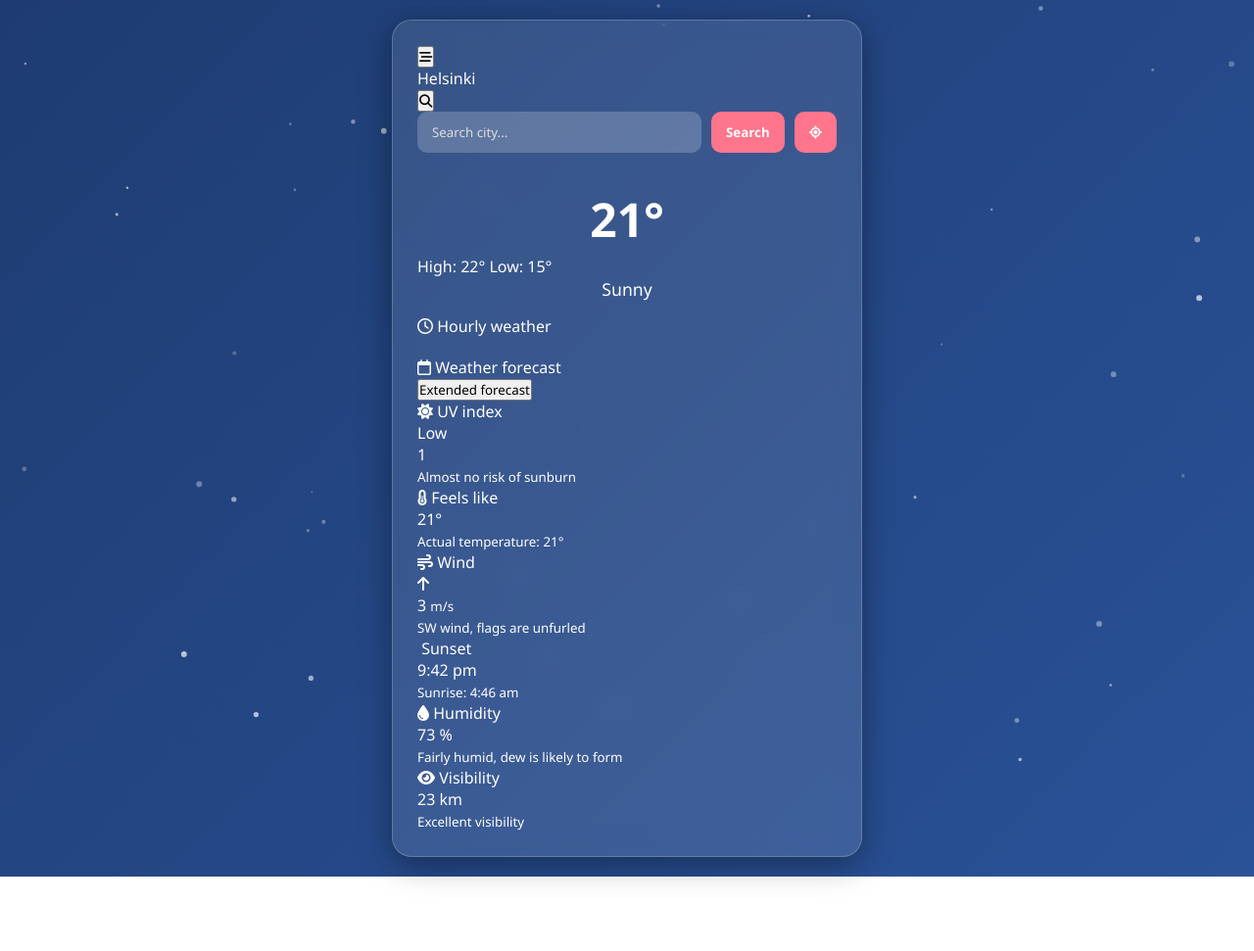
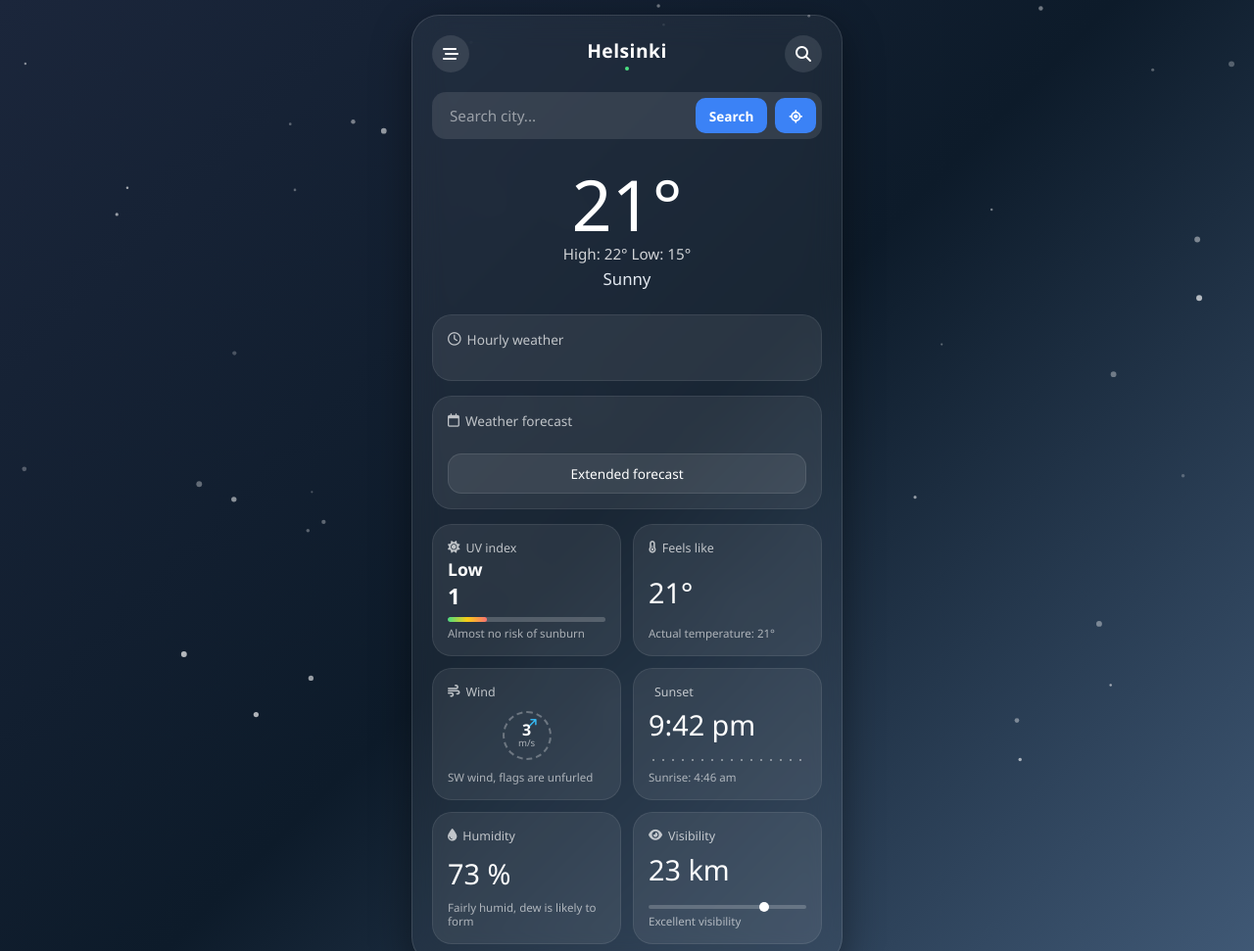
Before and after one commit to sumasingh263-cpu/sumas-weatherapp, a plain HTML site: page index.html in a window 1280 px wide. Shown: the top 971 px of the page at 98% size. Before the commit the page ends 895 px from the top, so only its background shows below. Drawn offline with Linux system fonts and the light colour scheme.

Commit message:
Update style.css

```diff
--- a/style.css
+++ b/style.css
@@ -2,17 +2,17 @@
     margin: 0;
     padding: 0;
     box-sizing: border-box;
-    font-family: 'Segoe UI', Tahoma, Geneva, Verdana, sans-serif;
+    font-family: 'Segoe UI', system-ui, -apple-system, sans-serif;
 }
 
 body {
-    background: linear-gradient(135deg, #1e3c72, #2a5298);
+    background: linear-gradient(135deg, #1b263b, #0d1b2a, #415a77);
     min-height: 100vh;
     color: #fff;
     display: flex;
     justify-content: center;
     align-items: center;
-    padding: 20px;
+    padding: 15px;
     position: relative;
     overflow-x: hidden;
 }
@@ -31,235 +31,344 @@ body {
     position: relative;
     z-index: 2;
     width: 100%;
-    max-width: 480px;
-    background: rgba(255, 255, 255, 0.1);
-    backdrop-filter: blur(12px);
-    -webkit-backdrop-filter: blur(12px);
-    border: 1px solid rgba(255, 255, 255, 0.2);
-    border-radius: 20px;
-    padding: 25px;
-    box-shadow: 0 8px 32px 0 rgba(0, 0, 0, 0.37);
+    max-width: 440px;
+    background: rgba(255, 255, 255, 0.05);
+    backdrop-filter: blur(16px);
+    -webkit-backdrop-filter: blur(16px);
+    border: 1px solid rgba(255, 255, 255, 0.12);
+    border-radius: 28px;
+    padding: 20px;
+    box-shadow: 0 12px 40px rgba(0, 0, 0, 0.4);
 }
 
-h1 {
+.top-nav {
+    display: flex;
+    justify-content: space-between;
+    align-items: center;
+    margin-bottom: 20px;
+}
+
+.top-nav button {
+    background: rgba(255, 255, 255, 0.1);
+    border: none;
+    color: #fff;
+    width: 38px;
+    height: 38px;
+    border-radius: 50%;
+    cursor: pointer;
+    display: flex;
+    align-items: center;
+    justify-content: center;
+    font-size: 1rem;
+    transition: background 0.2s;
+}
+
+.top-nav button:hover {
+    background: rgba(255, 255, 255, 0.2);
+}
+
+.location-title {
     text-align: center;
-    margin-bottom: 20px;
-    font-size: 1.8rem;
+}
+
+#city-name {
+    font-size: 1.2rem;
+    font-weight: 600;
+    letter-spacing: 0.5px;
+}
+
+.loc-dot {
+    width: 4px;
+    height: 4px;
+    background: #4ade80;
+    border-radius: 50%;
+    margin: 3px auto 0 auto;
 }
 
 .search-box {
     display: flex;
-    gap: 10px;
+    gap: 8px;
     margin-bottom: 15px;
+    background: rgba(255, 255, 255, 0.1);
+    padding: 6px;
+    border-radius: 14px;
 }
 
 .search-box input {
     flex: 1;
-    padding: 12px 15px;
-    border-radius: 10px;
+    background: transparent;
     border: none;
-    background: rgba(255, 255, 255, 0.2);
     color: #fff;
+    padding: 8px 12px;
     outline: none;
+    font-size: 0.95rem;
 }
 
 .search-box input::placeholder {
-    color: #ddd;
+    color: rgba(255, 255, 255, 0.5);
 }
 
 .search-box button {
-    padding: 12px 15px;
+    background: #3b82f6;
+    color: #fff;
+    border: none;
+    padding: 8px 14px;
     border-radius: 10px;
-    border: none;
-    background: #ff758c;
-    color: #fff;
     cursor: pointer;
-    font-weight: bold;
-    transition: background 0.3s;
-}
-
-.search-box button:hover {
-    background: #ff5270;
+    font-weight: 600;
+    font-size: 0.85rem;
 }
 
 .recent-searches {
-    margin-bottom: 20px;
-    font-size: 0.85rem;
-}
-
-.recent-searches span {
-    display: block;
-    margin-bottom: 5px;
-    color: #ddd;
+    margin-bottom: 15px;
 }
 
 #recent-list {
     display: flex;
-    gap: 8px;
+    gap: 6px;
     flex-wrap: wrap;
 }
 
 .recent-tag {
-    background: rgba(255, 255, 255, 0.2);
+    background: rgba(255, 255, 255, 0.1);
     padding: 4px 10px;
-    border-radius: 15px;
+    border-radius: 12px;
+    font-size: 0.75rem;
     cursor: pointer;
-    font-size: 0.8rem;
-    transition: background 0.2s;
 }
 
-.recent-tag:hover {
-    background: rgba(255, 255, 255, 0.4);
+.main-temp-section {
+    text-align: center;
+    margin-bottom: 25px;
 }
 
-.weather-card.hidden {
-    display: none;
-}
-
-.weather-card h2 {
-    text-align: center;
-    font-size: 2rem;
+#temp {
+    font-size: 4.5rem;
+    font-weight: 300;
+    line-height: 1;
     margin-bottom: 5px;
 }
 
-.weather-icon {
-    text-align: center;
-    font-size: 3rem;
-    margin: 10px 0;
+#high-low {
+    font-size: 0.95rem;
+    color: rgba(255, 255, 255, 0.8);
+    margin-bottom: 4px;
 }
 
 .desc {
-    text-align: center;
-    text-transform: capitalize;
-    font-size: 1.1rem;
-    margin-bottom: 10px;
+    font-size: 1.05rem;
+    font-weight: 500;
+    color: #e2e8f0;
 }
 
-#temp {
-    text-align: center;
-    font-size: 3rem;
-    font-weight: bold;
-}
-
-.high-low {
-    text-align: center;
-    color: #ddd;
-    margin-bottom: 20px;
-}
-
-.details-grid {
-    display: grid;
-    grid-template-columns: 1fr 1fr;
-    gap: 10px;
+.card-box {
+    background: rgba(255, 255, 255, 0.07);
+    border: 1px solid rgba(255, 255, 255, 0.08);
+    border-radius: 20px;
+    padding: 15px;
     margin-bottom: 15px;
 }
 
-.detail-item {
-    background: rgba(255, 255, 255, 0.1);
-    padding: 12px;
-    border-radius: 10px;
-    text-align: center;
-    font-size: 0.95rem;
-}
-
-.env-container {
-    display: grid;
-    grid-template-columns: 1fr 1fr;
-    gap: 10px;
-    margin-bottom: 15px;
-}
-
-.env-card {
-    background: rgba(255, 255, 255, 0.15);
-    padding: 10px;
-    border-radius: 10px;
+.section-title {
+    font-size: 0.85rem;
+    color: rgba(255, 255, 255, 0.7);
+    margin-bottom: 12px;
     display: flex;
     align-items: center;
-    gap: 10px;
-}
-
-.env-card i {
-    font-size: 1.5rem;
-    color: #ffd700;
-}
-
-.env-card small {
-    display: block;
-    font-size: 0.75rem;
-    color: #ddd;
-}
-
-.env-card span {
-    font-size: 0.95rem;
-    font-weight: bold;
-}
-
-.recommendations-box {
-    background: rgba(255, 117, 140, 0.2);
-    border: 1px solid rgba(255, 117, 140, 0.4);
-    padding: 12px 15px;
-    border-radius: 10px;
-    margin-bottom: 15px;
-}
-
-.recommendations-box h3 {
-    font-size: 0.95rem;
-    margin-bottom: 5px;
-    color: #ffccd5;
-}
-
-.recommendations-box p {
-    font-size: 0.9rem;
-    line-height: 1.4;
-}
-
-.sun-times {
-    display: flex;
-    justify-content: space-around;
-    background: rgba(255, 255, 255, 0.1);
-    padding: 10px;
-    border-radius: 10px;
-    margin-bottom: 20px;
-    font-size: 0.9rem;
-}
-
-.hourly-section, .forecast-section {
-    margin-top: 15px;
-}
-
-.hourly-section h3, .forecast-section h3 {
-    font-size: 1rem;
-    margin-bottom: 10px;
+    gap: 6px;
 }
 
 .hourly-container {
     display: flex;
-    gap: 10px;
+    gap: 15px;
     overflow-x: auto;
     padding-bottom: 5px;
+    scrollbar-width: none;
+}
+
+.hourly-container::-webkit-scrollbar {
+    display: none;
 }
 
 .hourly-item {
-    background: rgba(255, 255, 255, 0.1);
-    padding: 10px;
-    border-radius: 10px;
-    min-width: 70px;
     text-align: center;
+    min-width: 55px;
     font-size: 0.85rem;
+    display: flex;
+    flex-direction: column;
+    gap: 8px;
+}
+
+.hourly-item i {
+    font-size: 1.1rem;
+    color: #fbbf24;
 }
 
 .forecast-container {
     display: flex;
     flex-direction: column;
-    gap: 8px;
+    gap: 10px;
+    margin-bottom: 12px;
 }
 
 .forecast-item {
     display: flex;
     justify-content: space-between;
     align-items: center;
-    background: rgba(255, 255, 255, 0.1);
-    padding: 10px 15px;
-    border-radius: 10px;
     font-size: 0.9rem;
 }
+
+.forecast-bar {
+    flex: 1;
+    height: 4px;
+    background: rgba(255, 255, 255, 0.2);
+    border-radius: 2px;
+    margin: 0 15px;
+    position: relative;
+}
+
+.forecast-progress {
+    position: absolute;
+    height: 100%;
+    background: linear-gradient(90deg, #38bdf8, #fbbf24);
+    border-radius: 2px;
+}
+
+.extended-btn {
+    width: 100%;
+    background: rgba(255, 255, 255, 0.08);
+    border: 1px solid rgba(255, 255, 255, 0.1);
+    color: #fff;
+    padding: 10px;
+    border-radius: 14px;
+    font-size: 0.85rem;
+    cursor: pointer;
+    font-weight: 500;
+    transition: background 0.2s;
+}
+
+.extended-btn:hover {
+    background: rgba(255, 255, 255, 0.15);
+}
+
+.metrics-grid {
+    display: grid;
+    grid-template-columns: 1fr 1fr;
+    gap: 12px;
+}
+
+.metric-card {
+    background: rgba(255, 255, 255, 0.07);
+    border: 1px solid rgba(255, 255, 255, 0.08);
+    border-radius: 20px;
+    padding: 15px;
+    display: flex;
+    flex-direction: column;
+    justify-content: space-between;
+    min-height: 135px;
+}
+
+.metric-label {
+    font-size: 0.78rem;
+    color: rgba(255, 255, 255, 0.7);
+    display: flex;
+    align-items: center;
+    gap: 6px;
+}
+
+.metric-value {
+    font-size: 1.1rem;
+    font-weight: 600;
+}
+
+.uv-number {
+    font-size: 1.4rem;
+    font-weight: bold;
+}
+
+.uv-bar {
+    width: 100%;
+    height: 5px;
+    background: rgba(255, 255, 255, 0.2);
+    border-radius: 3px;
+    overflow: hidden;
+    margin: 5px 0;
+}
+
+.uv-progress {
+    width: 25%;
+    height: 100%;
+    background: linear-gradient(90deg, #4ade80, #facc15, #f87171);
+    border-radius: 3px;
+}
+
+.metric-card small {
+    font-size: 0.72rem;
+    color: rgba(255, 255, 255, 0.6);
+    line-height: 1.2;
+}
+
+.metric-large {
+    font-size: 1.8rem;
+    font-weight: 400;
+    margin: 5px 0;
+}
+
+.wind-circle {
+    position: relative;
+    width: 50px;
+    height: 50px;
+    border: 2px dashed rgba(255, 255, 255, 0.3);
+    border-radius: 50%;
+    margin: 5px auto;
+    display: flex;
+    align-items: center;
+    justify-content: center;
+    flex-direction: column;
+}
+
+.wind-circle span {
+    font-size: 1rem;
+    font-weight: bold;
+    line-height: 1;
+}
+
+.wind-circle small {
+    font-size: 0.6rem;
+}
+
+.wind-arrow {
+    position: absolute;
+    top: 2px;
+    right: 12px;
+    font-size: 0.7rem;
+    color: #38bdf8;
+    transform: rotate(45deg);
+}
+
+.wave-line {
+    width: 100%;
+    height: 12px;
+    background: radial-gradient(circle, rgba(255,255,255,0.4) 10%, transparent 11%);
+    background-size: 10px 12px;
+    margin: 5px 0;
+}
+
+.vis-slider {
+    width: 100%;
+    height: 4px;
+    background: rgba(255, 255, 255, 0.2);
+    border-radius: 2px;
+    position: relative;
+    margin: 10px 0 5px 0;
+}
+
+.vis-thumb {
+    width: 10px;
+    height: 10px;
+    background: #fff;
+    border-radius: 50%;
+    position: absolute;
+    top: -3px;
+    left: 70%;
+}
```
